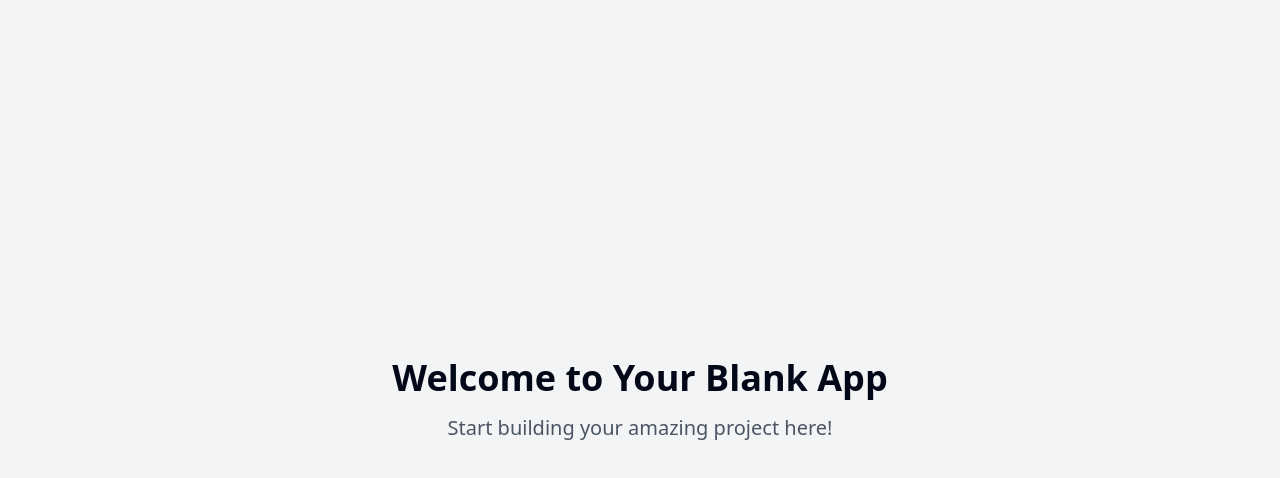
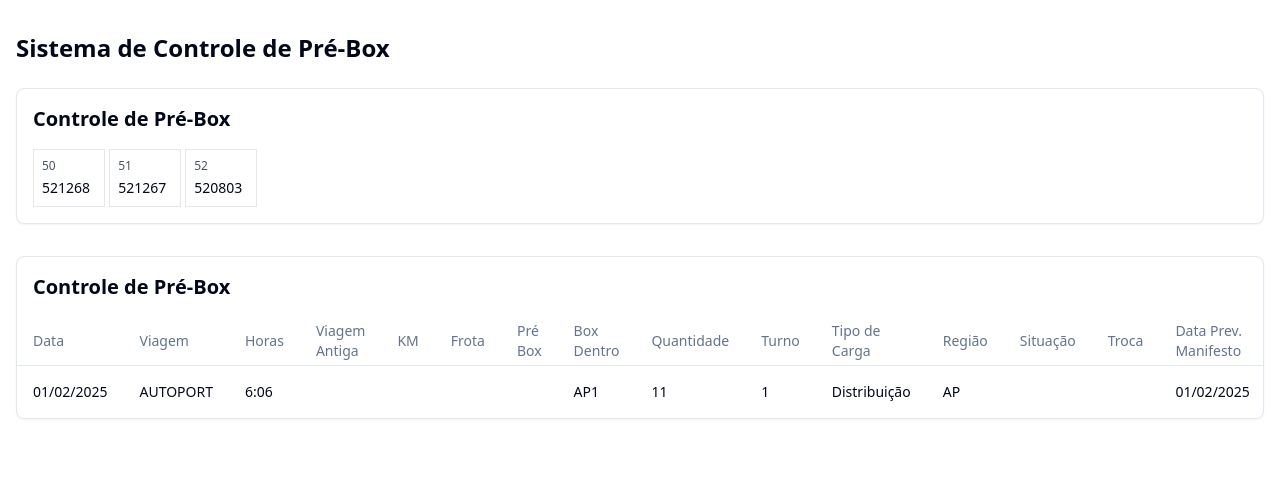
Before and after one commit to CarlosTh0/ControleCabine, a React (Vite) app: page / in a window 1280 px wide. Shown: the top 478 px of the page. Built offline with nearby package versions, Linux system fonts and the light colour scheme.

Commit message:
Add initial application structure
Implement a basic application structure based on the provided data.

```diff
--- /dev/null
+++ b/src/components/BoxGrid.tsx
@@ -0,0 +1,57 @@
+
+import React from 'react';
+
+type BoxStatus = 'blocked' | 'free' | 'occupied';
+
+interface BoxProps {
+  number: string;
+  value: string;
+  status: BoxStatus;
+}
+
+const Box = ({ number, value, status }: BoxProps) => {
+  const getBackgroundColor = () => {
+    switch (status) {
+      case 'blocked':
+        return 'bg-red-500';
+      case 'free':
+        return 'bg-green-50';
+      default:
+        return 'bg-white';
+    }
+  };
+
+  return (
+    <div className={`border border-gray-200 p-2 ${getBackgroundColor()}`}>
+      <div className="text-xs text-gray-600 mb-1">{number}</div>
+      <div className="text-sm font-medium">{value}</div>
+    </div>
+  );
+};
+
+const BoxGrid = () => {
+  const boxData = [
+    { number: '50', value: '521268', status: 'occupied' },
+    { number: '51', value: '521267', status: 'occupied' },
+    { number: '52', value: '520803', status: 'occupied' },
+    // First row sample data
+  ];
+
+  return (
+    <div className="border rounded-lg bg-white p-4 shadow-sm">
+      <h2 className="text-xl font-semibold mb-4">Controle de Pré-Box</h2>
+      <div className="grid grid-cols-16 gap-1">
+        {boxData.map((box, index) => (
+          <Box
+            key={index}
+            number={box.number}
+            value={box.value}
+            status={box.status}
+          />
+        ))}
+      </div>
+    </div>
+  );
+};
+
+export default BoxGrid;
--- /dev/null
+++ b/src/components/ControlTable.tsx
@@ -0,0 +1,106 @@
+
+import {
+  Table,
+  TableBody,
+  TableCell,
+  TableHead,
+  TableHeader,
+  TableRow,
+} from "@/components/ui/table";
+
+interface ControlEntry {
+  date: string;
+  trip: string;
+  time: string;
+  oldTrip: string;
+  km: string;
+  fleet: string;
+  preBox: string;
+  boxInside: string;
+  quantity: number;
+  shift: number;
+  cargoType: string;
+  region: string;
+  status: string;
+  exchange: string;
+  manifestDate: string;
+  scheduled: string;
+}
+
+const ControlTable = () => {
+  const entries: ControlEntry[] = [
+    {
+      date: "01/02/2025",
+      trip: "AUTOPORT",
+      time: "6:06",
+      oldTrip: "",
+      km: "",
+      fleet: "",
+      preBox: "",
+      boxInside: "AP1",
+      quantity: 11,
+      shift: 1,
+      cargoType: "Distribuição",
+      region: "AP",
+      status: "",
+      exchange: "",
+      manifestDate: "01/02/2025",
+      scheduled: "",
+    },
+    // Add more entries as needed
+  ];
+
+  return (
+    <div className="border rounded-lg bg-white mt-8 shadow-sm">
+      <h2 className="text-xl font-semibold p-4">Controle de Pré-Box</h2>
+      <div className="overflow-x-auto">
+        <Table>
+          <TableHeader>
+            <TableRow>
+              <TableHead>Data</TableHead>
+              <TableHead>Viagem</TableHead>
+              <TableHead>Horas</TableHead>
+              <TableHead>Viagem Antiga</TableHead>
+              <TableHead>KM</TableHead>
+              <TableHead>Frota</TableHead>
+              <TableHead>Pré Box</TableHead>
+              <TableHead>Box Dentro</TableHead>
+              <TableHead>Quantidade</TableHead>
+              <TableHead>Turno</TableHead>
+              <TableHead>Tipo de Carga</TableHead>
+              <TableHead>Região</TableHead>
+              <TableHead>Situação</TableHead>
+              <TableHead>Troca</TableHead>
+              <TableHead>Data Prev. Manifesto</TableHead>
+              <TableHead>Agendada</TableHead>
+            </TableRow>
+          </TableHeader>
+          <TableBody>
+            {entries.map((entry, index) => (
+              <TableRow key={index}>
+                <TableCell>{entry.date}</TableCell>
+                <TableCell>{entry.trip}</TableCell>
+                <TableCell>{entry.time}</TableCell>
+                <TableCell>{entry.oldTrip}</TableCell>
+                <TableCell>{entry.km}</TableCell>
+                <TableCell>{entry.fleet}</TableCell>
+                <TableCell>{entry.preBox}</TableCell>
+                <TableCell>{entry.boxInside}</TableCell>
+                <TableCell>{entry.quantity}</TableCell>
+                <TableCell>{entry.shift}</TableCell>
+                <TableCell>{entry.cargoType}</TableCell>
+                <TableCell>{entry.region}</TableCell>
+                <TableCell>{entry.status}</TableCell>
+                <TableCell>{entry.exchange}</TableCell>
+                <TableCell>{entry.manifestDate}</TableCell>
+                <TableCell>{entry.scheduled}</TableCell>
+              </TableRow>
+            ))}
+          </TableBody>
+        </Table>
+      </div>
+    </div>
+  );
+};
+
+export default ControlTable;
--- a/src/pages/Index.tsx
+++ b/src/pages/Index.tsx
@@ -1,12 +1,13 @@
-// Update this page (the content is just a fallback if you fail to update the page)
+
+import BoxGrid from "@/components/BoxGrid";
+import ControlTable from "@/components/ControlTable";
 
 const Index = () => {
   return (
-    <div className="min-h-screen flex items-center justify-center bg-gray-100">
-      <div className="text-center">
-        <h1 className="text-4xl font-bold mb-4">Welcome to Your Blank App</h1>
-        <p className="text-xl text-gray-600">Start building your amazing project here!</p>
-      </div>
+    <div className="container mx-auto py-8 px-4">
+      <h1 className="text-2xl font-bold mb-6">Sistema de Controle de Pré-Box</h1>
+      <BoxGrid />
+      <ControlTable />
     </div>
   );
 };
--- a/tailwind.config.ts
+++ b/tailwind.config.ts
@@ -12,12 +12,15 @@ export default {
   theme: {
     container: {
       center: true,
-			padding: '2rem',
+      padding: "2rem",
       screens: {
-				'2xl': '1400px'
-			}
+        "2xl": "1400px",
+      },
     },
     extend: {
+      gridTemplateColumns: {
+        '16': 'repeat(16, minmax(0, 1fr))',
+      },
 			colors: {
 				border: 'hsl(var(--border))',
 				input: 'hsl(var(--input))',
```
Lines whose indentation alone changed are shown as unchanged.
